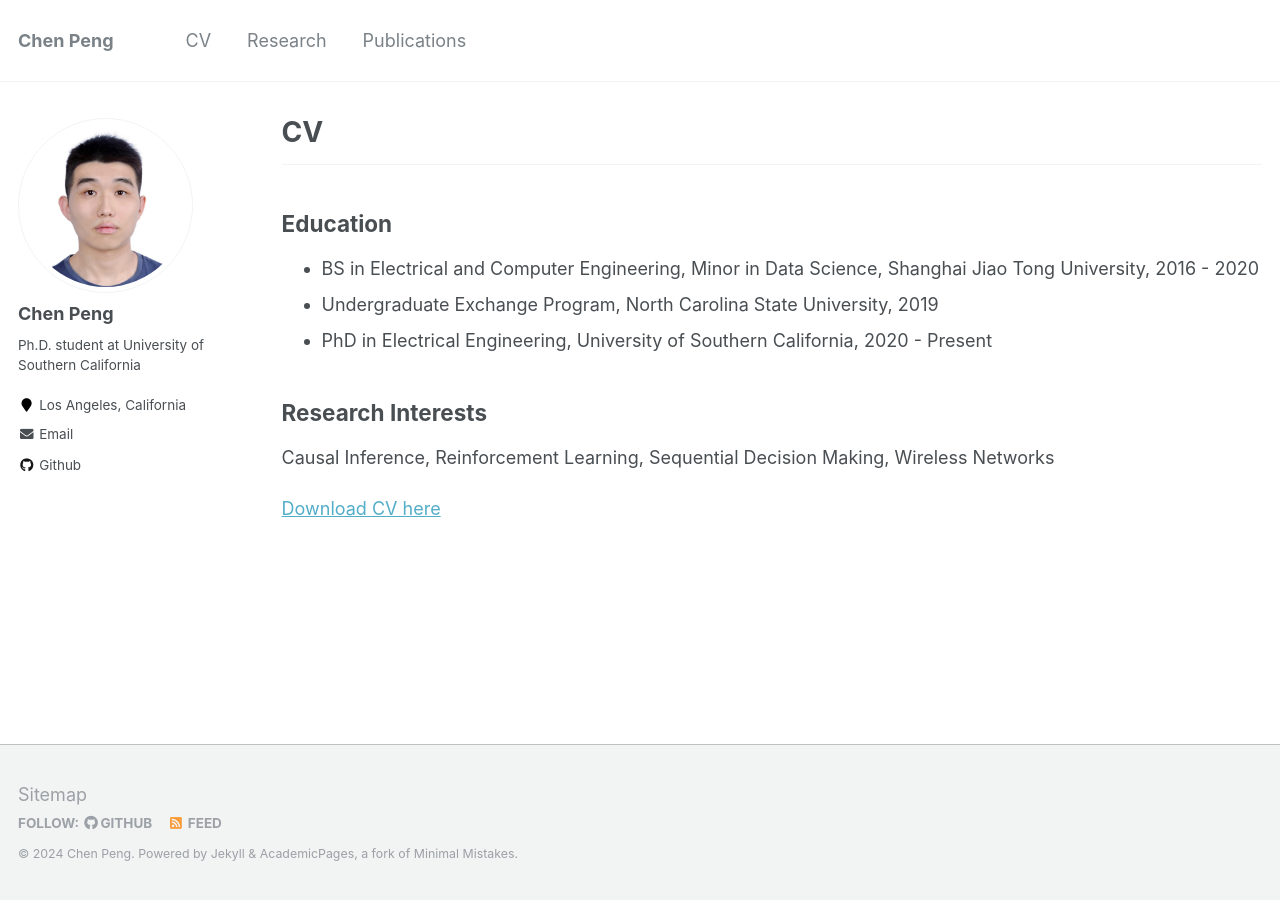
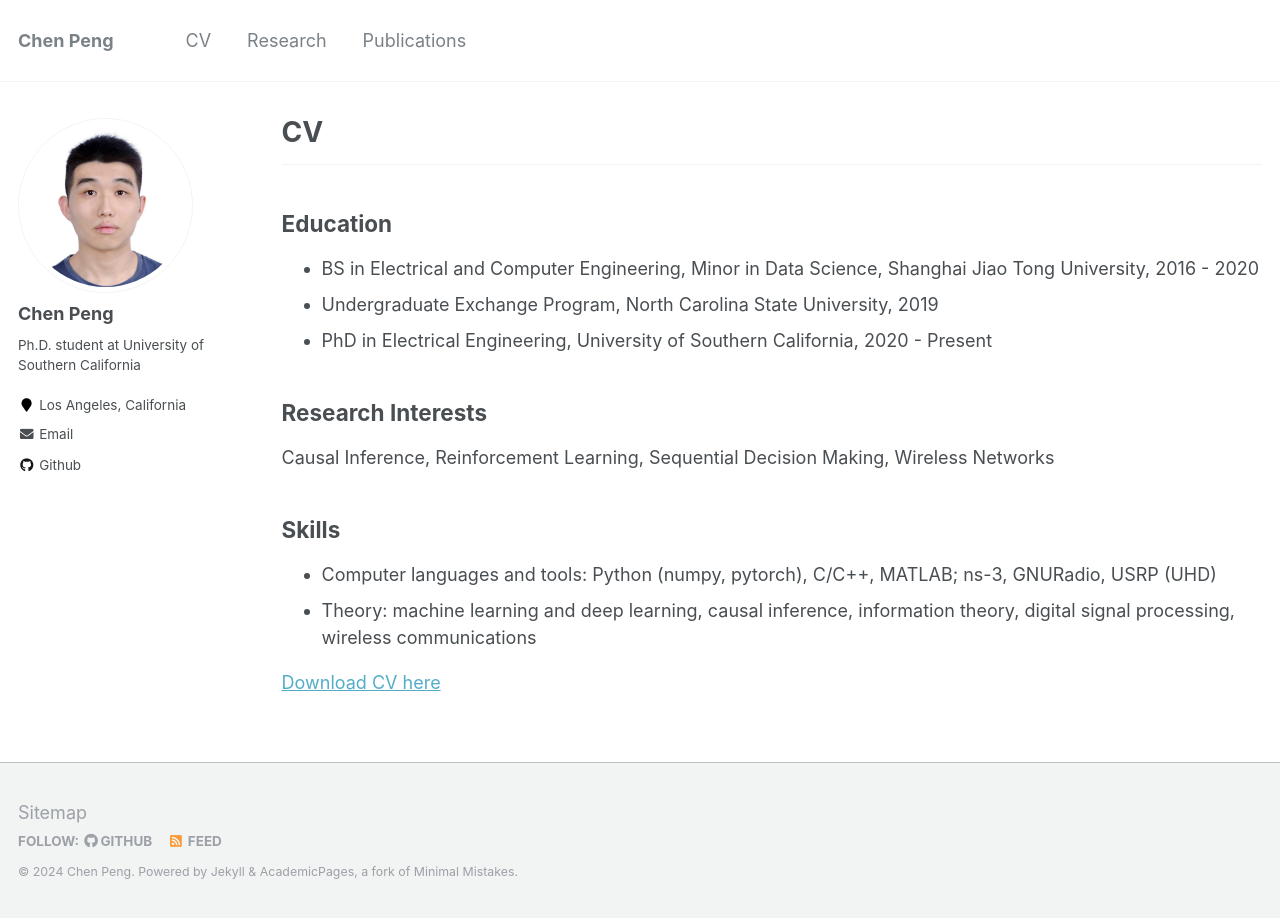
Before and after one commit to CalixPeng/CalixPeng.github.io, a Jekyll site: the page built from _pages/cv.md, in a window 1280 px wide. Built offline with Jekyll 4.4.1, drawn with Linux system fonts in a browser that asks for light colours.

Commit message:
Update cv.md

```diff
--- a/_pages/cv.md
+++ b/_pages/cv.md
@@ -19,9 +19,11 @@ redirect_from:
 ## Research Interests
 Causal Inference, Reinforcement Learning, Sequential Decision Making, Wireless Networks
 
+## Skills
+* Computer languages and tools: Python (numpy, pytorch), C/C++, MATLAB; ns-3, GNURadio, USRP (UHD)
+* Theory: machine learning and deep learning, causal inference, information theory, digital signal processing, wireless communications
+
 [Download CV here](http://Chen-Peng-98.github.io/files/CV_Chen.pdf)
-
-
 
 <!-- Work experience
 ======
```
